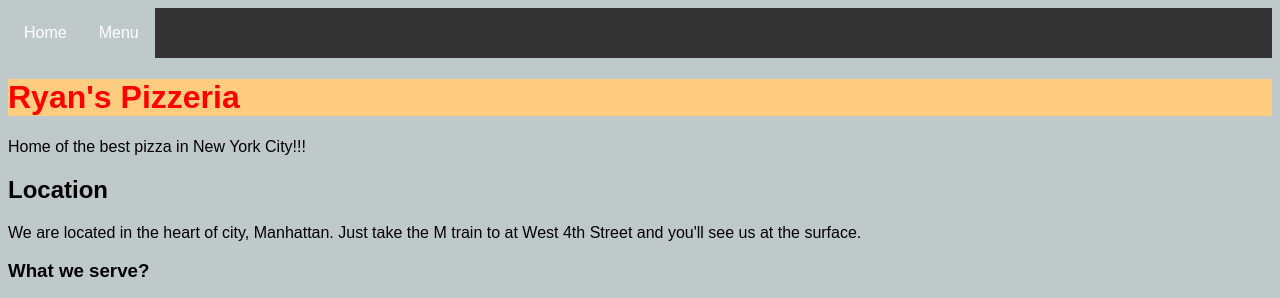
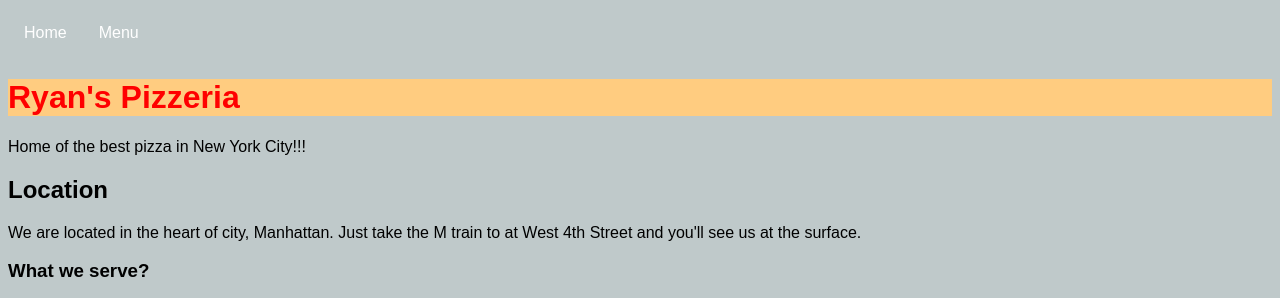
Before and after one commit to RyanLopezHub/Restaurant-Final-Project, a plain HTML site: page index.html in a window 1280 px wide. Shown: the top 298 px of the page. Drawn offline with Linux system fonts and the light colour scheme.

```diff
--- a/foodstyle.css
+++ b/foodstyle.css
@@ -3,7 +3,7 @@ ul {
   margin: 0;
   padding: 0;
   overflow: hidden;
-  background-color: #333333;
+  background-color: #BFC9CA;
 }
 
 li {
```
